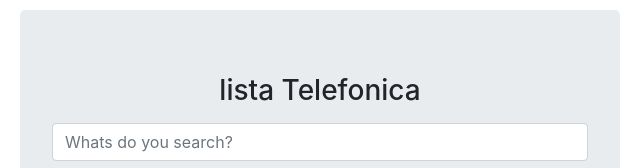
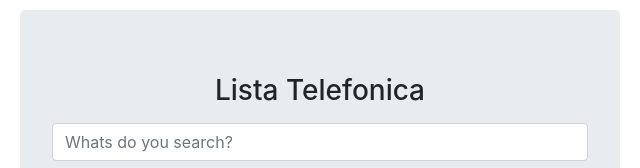
Before and after one commit to alefagundes/-Phone-book-with-AngularJs, a plain HTML site: page index.html in a window 1280 px wide. Shown: the top 168 px of the page, 320-960 px from the left. Drawn offline with nearby package versions, Linux system fonts and the light colour scheme.

Commit message:
test command stash

```diff
--- a/index.html
+++ b/index.html
@@ -40,7 +40,7 @@
         angular.module("listaTelefonica", []);
         angular.module("listaTelefonica").controller("listaTelefonicaCtrl", function ($scope){
 
-            $scope.app = "lista Telefonica";
+            $scope.app = "Lista Telefonica";
            $scope.contatos = [
                {nome:"alessandro", telefone:"995404669", date: new Date(), operadora:{nome:"Oi", codigo: 14, categoria:"Celular"}},
                {nome:"sirlei", telefone:"998703974", date: new Date(), operadora:{nome:"Vivo", codigo:1, categoria:"Celular"}},
```
